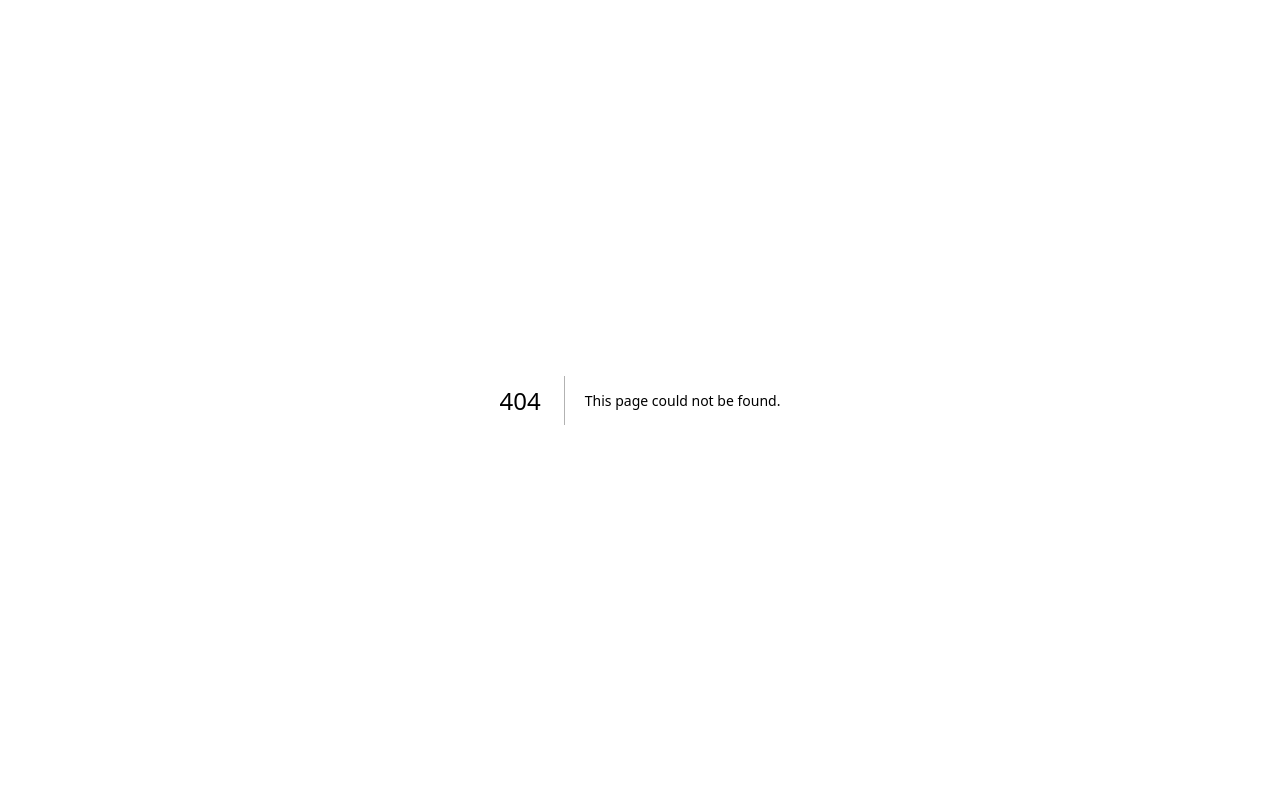
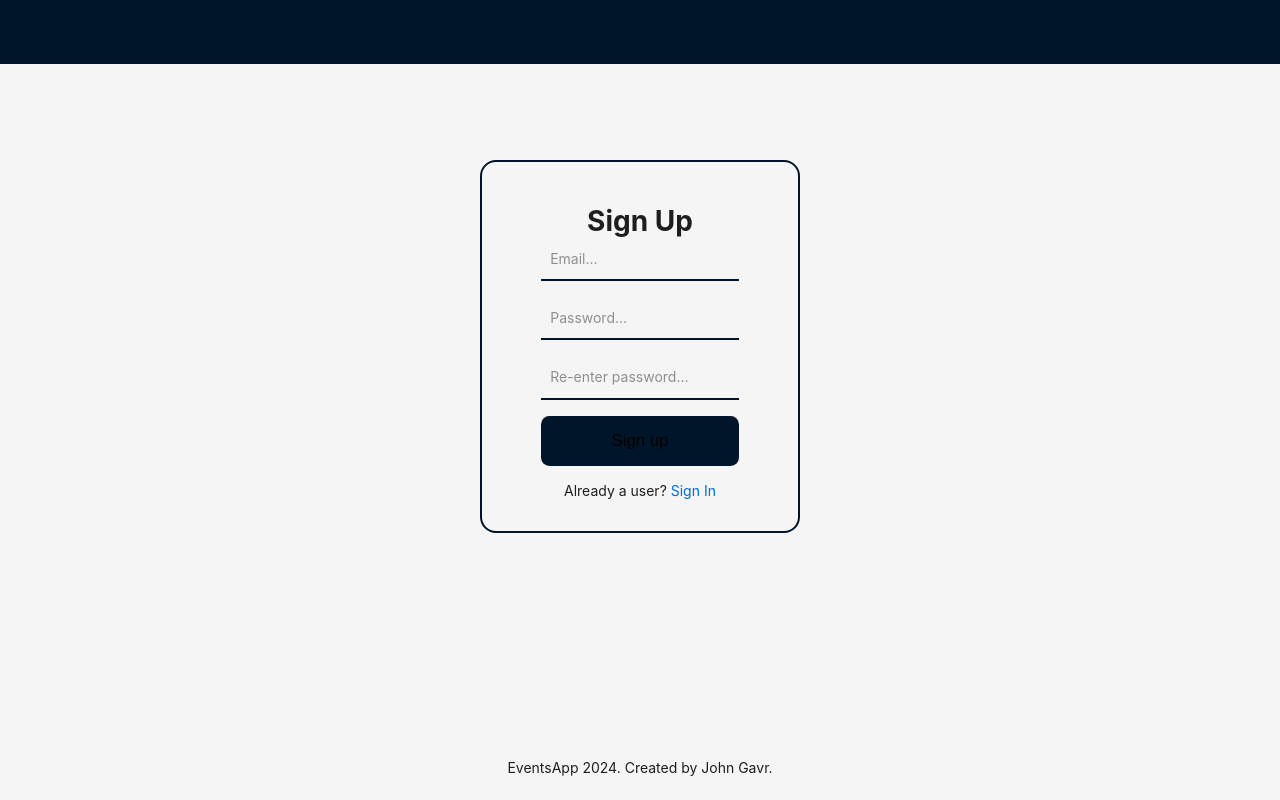
Before and after one commit to John-Gavr/events-app, a Next.js app in the folder Frontend/events-frontend/: page /register in a window 1280 px wide. Before the commit this address had no page. Built offline with nearby package versions, Linux system fonts and the light colour scheme; no server answers.

Commit message:
Created login and register pages
Created login and register pages without routing and exceptions handlers

```diff
--- a/Frontend/events-frontend/app/globals.css
+++ b/Frontend/events-frontend/app/globals.css
@@ -30,13 +30,85 @@ body {
   margin: 0;
 }
 
-a {
-  color: inherit;
-  text-decoration: none;
-}
-
 @media (prefers-color-scheme: dark) {
   html {
     color-scheme: dark;
   }
 }
+
+.form__wrapper {
+  display: flex;
+  flex-direction: column;
+  justify-content: center;
+  align-items: center;
+  border: 2px solid #001529;
+  max-width: 320px;
+  border-radius: 1rem;
+  margin: 6rem auto;
+  padding: 2rem 1rem;
+}
+
+h1 {
+  margin: 0;
+  margin-top: 10px;
+  font-size: 2em;
+}
+
+.form {
+  width: 70%;
+  display: flex;
+  flex-direction: column;
+  gap: 1rem;
+  align-items: center;
+}
+
+
+.input {
+  width: 100%;
+  padding: 0.6rem;
+  background-color: transparent;
+  outline: none;
+  border: 0;
+  border-radius: 0;
+  border-bottom: 2px solid #001529;
+}
+
+.input::placeholder {
+  color: rgba(0, 0, 0, 0.419);
+}
+
+.input:hover {
+  background-color: transparent;
+  transform: scale(1.05);
+  border-color: #006cd0;
+}
+
+.input:focus {
+  border-color: #006cd0;
+  background-color: transparent;
+  transform: scale(1.05);
+  outline: none;
+  box-shadow: none;
+  caret-color: black;
+}
+
+.button {
+  font-size: 1.2em;
+  width: 100%;
+  padding: 0.9em;
+  background-color: #001529;
+  border-radius: 0.5em;
+  outline: none;
+  cursor: pointer;
+  border: 0;
+}
+
+.button:hover {
+  transform: scale(1.05);
+  transition: transform 0.3s ease;
+}
+
+a {
+  text-decoration: none;
+  color: #006cd0;
+}
--- a/Frontend/events-frontend/app/layout.tsx
+++ b/Frontend/events-frontend/app/layout.tsx
@@ -1,22 +1,7 @@
-import type { Metadata } from "next";
-import localFont from "next/font/local";
+"use client";
+import { Content, Footer, Header } from "antd/es/layout/layout";
 import "./globals.css";
-
-const geistSans = localFont({
-  src: "./fonts/GeistVF.woff",
-  variable: "--font-geist-sans",
-  weight: "100 900",
-});
-const geistMono = localFont({
-  src: "./fonts/GeistMonoVF.woff",
-  variable: "--font-geist-mono",
-  weight: "100 900",
-});
-
-export const metadata: Metadata = {
-  title: "Create Next App",
-  description: "Generated by create next app",
-};
+import { Layout, Menu} from "antd";
 
 export default function RootLayout({
   children,
@@ -25,8 +10,17 @@ export default function RootLayout({
 }>) {
   return (
     <html lang="en">
-      <body className={`${geistSans.variable} ${geistMono.variable}`}>
-        {children}
+      <body>
+        <Layout style={{ minHeight: "100vh" }}>
+          <Header>
+            <Menu theme="dark" mode="horizontal" style={{ flex: 1, minWidth: 0, justifyContent: "end" }}>
+            </Menu>
+          </Header>
+          <Content style={{ padding: "0 48px" }}>
+            {children}
+          </Content>
+          <Footer style={{ textAlign: "center" }}>EventsApp 2024. Created by John Gavr.</Footer>
+        </Layout>
       </body>
     </html>
   );
--- /dev/null
+++ b/Frontend/events-frontend/app/register/page.tsx
@@ -0,0 +1,78 @@
+"use client";
+
+import { useState } from "react";
+import { Input } from "antd";
+import Link from "next/link";
+import { apiFetch } from "../Services/apiClient";
+
+export default function RegisterPage() {
+  const [email, setEmail] = useState('');
+  const [password, setPassword] = useState('');
+  const [repeatPassword, setRepeatPassword] = useState('');
+  const [loading, setLoading] = useState(false);
+  const [error, setError] = useState<string | null>(null);
+
+  const handleSubmit = async (e: React.FormEvent) => {
+    e.preventDefault();
+    setLoading(true);
+
+    if (password !== repeatPassword) {
+      setError("Passwords do not match");
+      setLoading(false);
+      return;
+    }
+
+    setError(null);
+
+    try {
+      await apiFetch('/register', {
+        method: 'POST',
+        body: JSON.stringify({ email, password }),
+      });
+    } catch (err) {
+      setError('An error occurred during registration');
+    } finally {
+      setLoading(false);
+    }
+  };
+
+  return (
+    <div className="form__wrapper">
+      <h1>Sign Up</h1>
+      <form className="form" onSubmit={handleSubmit}>
+        <Input
+          type="email"
+          className="input"
+          value={email}
+          onChange={(e) => setEmail(e.target.value)}
+          autoComplete="false"
+          required
+          placeholder="Email..."
+        />
+        <Input
+          type="password"
+          className="input"
+          value={password}
+          onChange={(e) => setPassword(e.target.value)}
+          autoComplete="false"
+          required
+          placeholder="Password..."
+        />
+        <Input
+          type="password"
+          className="input"
+          value={repeatPassword}
+          onChange={(e) => setRepeatPassword(e.target.value)}
+          autoComplete="false"
+          required
+          placeholder="Re-enter password..."
+        />
+        <button className="button" type="submit" disabled={loading}>
+          {loading ? 'Signing up...' : 'Sign up'}
+        </button>
+        {error && <p className="error">{error}</p>}
+        <p>Already a user? <Link href="/login">Sign In</Link></p>
+      </form>
+    </div>
+  );
+}
```
Also changed, not shown: Frontend/events-frontend/app/login/page.tsx (added, +53 -0 lines), Frontend/events-frontend/package.json (+7 -3 lines), 1 other file (tests, documents, lock files or other folders).
